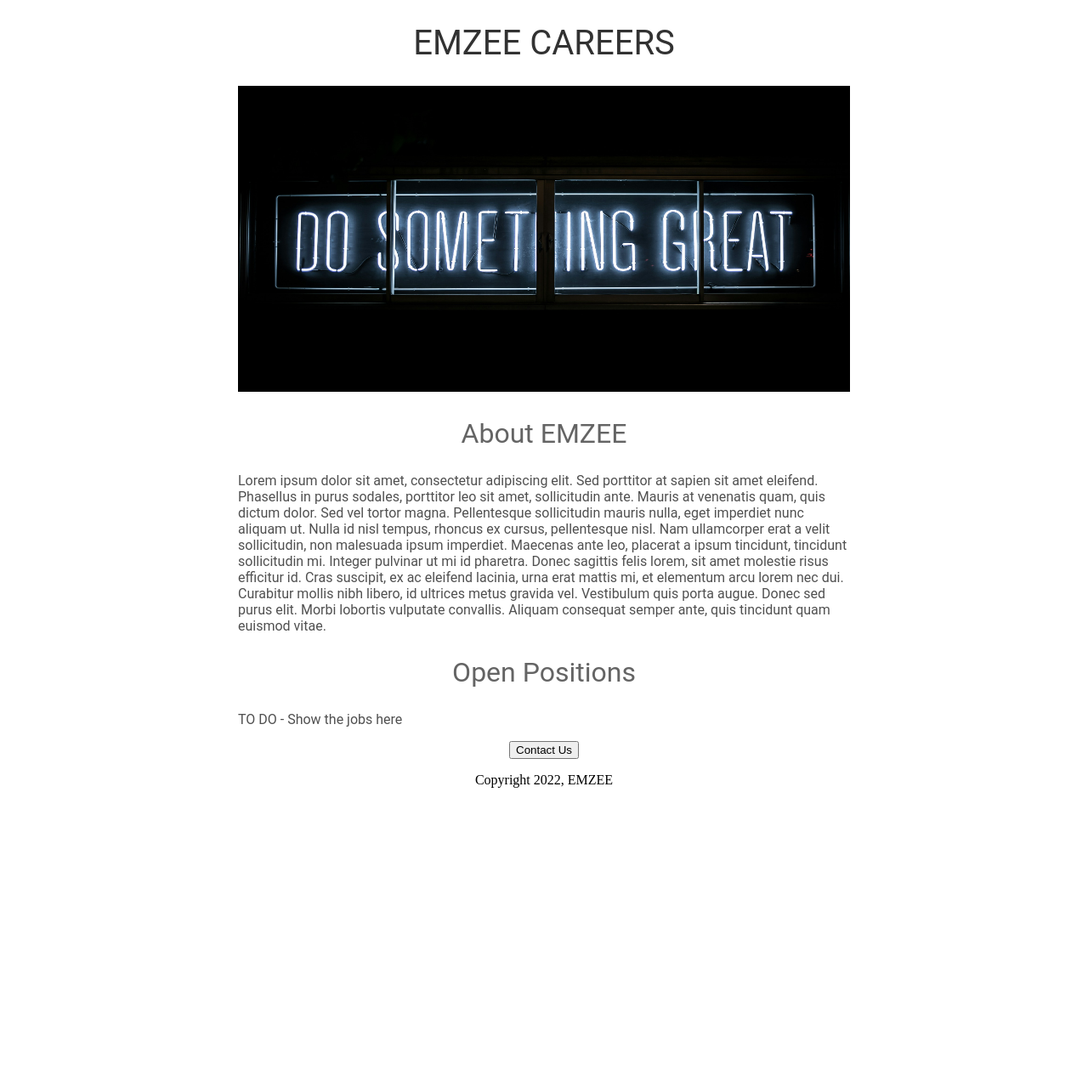
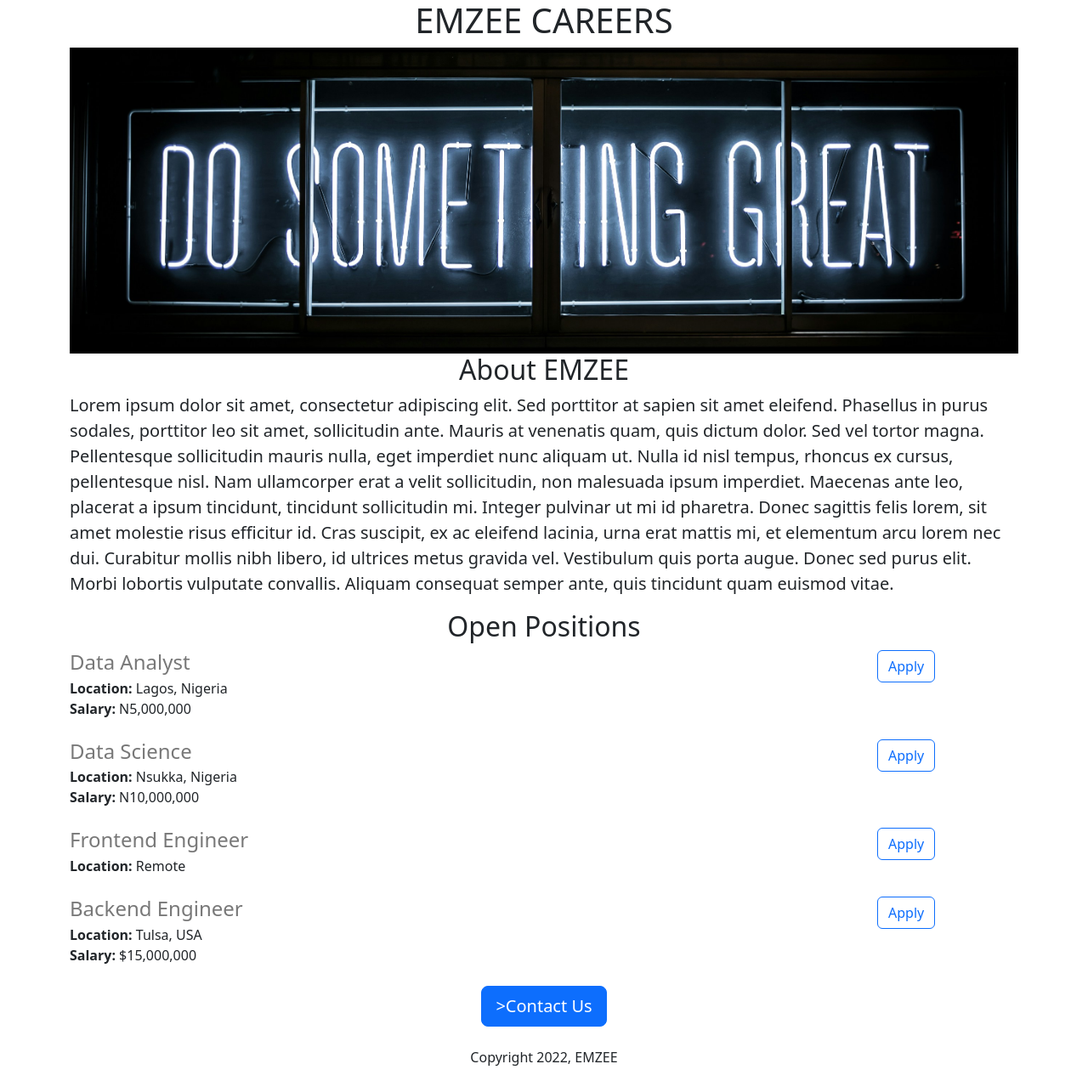
Before and after one commit to Emmanuelochuko15/Ochuko-careers-website, a Flask app: page / in a window 1280 px wide. Shown: the whole page at 85% size. Before the commit the page ends 927 px from the top, so only its background shows below. Run offline with Flask 3, Linux system fonts and the light colour scheme.

Commit message:
Added dynamic data and API route

```diff
--- a/app.py
+++ b/app.py
@@ -1,12 +1,40 @@
-from flask import Flask, render_template
+from flask import Flask, render_template, jsonify
 
 app = Flask(__name__)
-
+JOBS = [
+  {
+    "id": 1,
+    "title": 'Data Analyst',
+    "location": 'Lagos, Nigeria',
+    "salary": 'N5,000,000'
+  },
+  {
+    "id": 2,
+    "title": 'Data Science',
+    "location": 'Nsukka, Nigeria',
+    "salary": 'N10,000,000'
+  },
+  {
+    "id": 3,
+    "title": 'Frontend Engineer',
+    "location": 'Remote',
+  },
+  {
+    "id": 4,
+    "title": 'Backend Engineer',
+    "location": 'Tulsa, USA',
+    "salary": '$15,000,000'
+  },
+]
 
 @app.route("/")
 def hello_world():
-  return render_template('home.html')
-
+  return render_template('home.html',
+                         jobs=JOBS,
+                         Company_name='EMZEE')
+@app.route("/api/jobs")
+def list_jobs():
+  return jsonify(JOBS)
 
 if __name__ == "__main__":
   app.run(host='0.0.0.0', debug=True)
--- a/templates/home.html
+++ b/templates/home.html
@@ -1,50 +1,38 @@
 <!DOCTYPE html>
 <html>
   <head>
-    <title>Ochuko Careers</title>
+    <title>Careers</title>
+    <meta charset="utf-8">
+    <meta name="viewport" content="width=device-width, initial-scale=1">
+     <link href="https://cdn.jsdelivr.net/npm/bootstrap@5.3.3/dist/css/bootstrap.min.css" rel="stylesheet" integrity="sha384-QWTKZyjpPEjISv5WaRU9OFeRpok6YctnYmDr5pNlyT2bRjXh0JMhjY6hW+ALEwIH" crossorigin="anonymous">
     <style>
-      h1 {
-        font-size: 40px;
-        font-family: Roboto;
-        font-weight: normal;
-        color: rgb(50, 50, 50);
-       text-align: center;
-      }
       #banner {
+        height: 360px;
         width: 100%;
-        height: 360px;
-       object-fitcoverr;
-      }
-      h2 {
-        font-family: Roboto;
-        font-size: 32px;
-        color: rgb(100, 100, 100);
-        text-align: center;
-        font-weight: normal;
-      }
-      .bodytext {
-        font-family: Roboto;
-        color: rgb(80, 80, 80);
-      }
-      #container {
-        max-width: 720px;
-        margin: 0 auto;
+        object-fit: cover;
+
       }
     </style>
   </head>
   <body>
-    <div id ="container" >
-      <h1>EMZEE CAREERS</h1>
-      <img id="banner" src = "https://513609a0-646d-4303-b046-f6555b3b1d8a-00-y7vd23lmvazh.janeway.replit.dev/static/banner.jpeg">
-      <h2>About EMZEE</h2>
-      <p class="bodytext">
+    <div class="container">
+      <h1 class="text-center" mt-2 mb-4>
+        {{Company_name}} CAREERS
+      </h1>
+      <img class="img-fluid" id="banner" src = "https://513609a0-646d-4303-b046-f6555b3b1d8a-00-y7vd23lmvazh.janeway.replit.dev/static/banner.jpeg">
+      <h2 class="text-center" mt-2 mb-4>About EMZEE</h2>
+      <p class="lead">
       Lorem ipsum dolor sit amet, consectetur adipiscing elit. Sed porttitor at sapien sit amet eleifend. Phasellus in purus sodales, porttitor leo sit amet, sollicitudin ante. Mauris at venenatis quam, quis dictum dolor. Sed vel tortor magna. Pellentesque sollicitudin mauris nulla, eget imperdiet nunc aliquam ut. Nulla id nisl tempus, rhoncus ex cursus, pellentesque nisl. Nam ullamcorper erat a velit sollicitudin, non malesuada ipsum imperdiet. Maecenas ante leo, placerat a ipsum tincidunt, tincidunt sollicitudin mi. Integer pulvinar ut mi id pharetra. Donec sagittis felis lorem, sit amet molestie risus efficitur id. Cras suscipit, ex ac eleifend lacinia, urna erat mattis mi, et elementum arcu lorem nec dui. Curabitur mollis nibh libero, id ultrices metus gravida vel. Vestibulum quis porta augue. Donec sed purus elit. Morbi lobortis vulputate convallis. Aliquam consequat semper ante, quis tincidunt quam euismod vitae.
       </p>
-      <h2>Open Positions</h2>
-      <p class="bodytext">TO DO - Show the jobs here</p>
-      <div style = "text-align: center;">
-      <button>Contact Us</button>
-      <p>Copyright 2022, EMZEE</p>
+      <h2 class="text-center">Open Positions</h2>
+      <div>
+        {% for job in jobs %}
+        {% include 'job_item.html' %}
+        {% endfor %}
+      </div>
+      <div class="text-center">
+      <button class="btn btn-primary btn-lg">>Contact Us</button>
+      <p class="mt-4">Copyright 2022, EMZEE</p>
       </div>
     </div>
   </body>
--- /dev/null
+++ b/templates/job_item.html
@@ -0,0 +1,18 @@
+<div class="border_bottom row" style="margin-bottom:16px;padding-bottom:8px;">
+  <div class="col-10">
+  <h4 style="color:rgb(120, 120, 120); margin-bottom:4px;">
+    {{job['title']}}
+  </h4>
+  <div>
+    <b>Location:</b> {{job['location']}}
+  </div>
+  {% if 'salary' in job %}
+  <div>
+    <b>Salary:</b> {{job['salary']}}
+  </div>
+  {% endif %}
+  </div>
+  <div class="col-2">
+     <button type="button" class="btn btn-outline-primary">Apply</button>
+  </div>
+</div>
```
